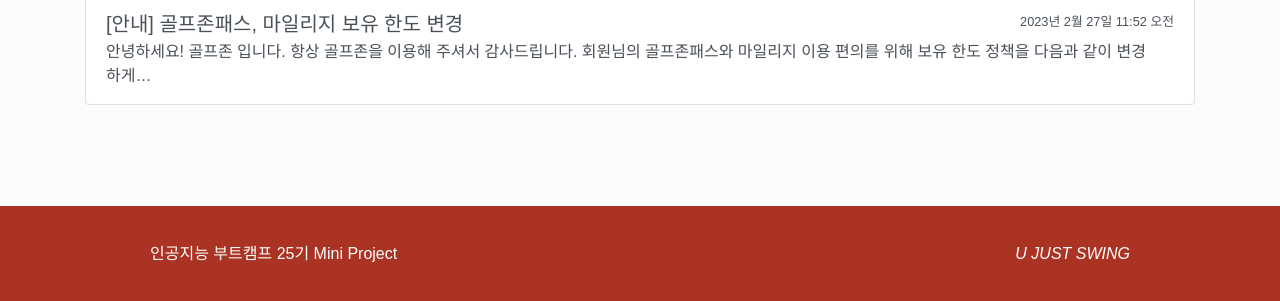
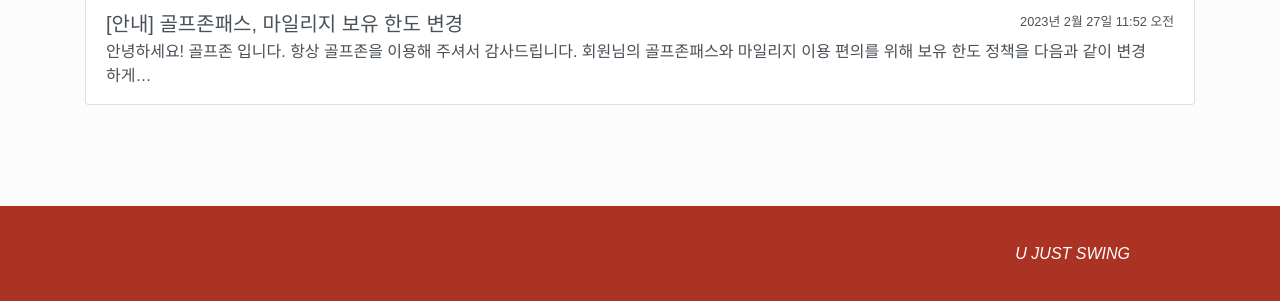
Before and after one commit to Dawnnote/Django_Screen_Golf_Review, a Django app: page /post/ in a window 1280 px wide. Shown: the part 681-982 px from the top of the page. Run offline with Django 4.2, Linux system fonts and the light colour scheme; data comes from the database, SQL or seed files in the repository; some libraries are stand-ins or nearby versions; some web fonts are replaced.

Commit message:
Update base_with_navbar.html

```diff
--- a/golf_review/golf/templates/notice/base_with_navbar.html
+++ b/golf_review/golf/templates/notice/base_with_navbar.html
@@ -32,7 +32,7 @@
 {% block footer %}
 <footer class="site-footer">
   <div class="max-content-width content">
-    <div>인공지능 부트캠프 25기 Mini Project</div>
+    <div></div>
     <div><i>U JUST SWING</i></div>
   </div>
 </footer>
```
